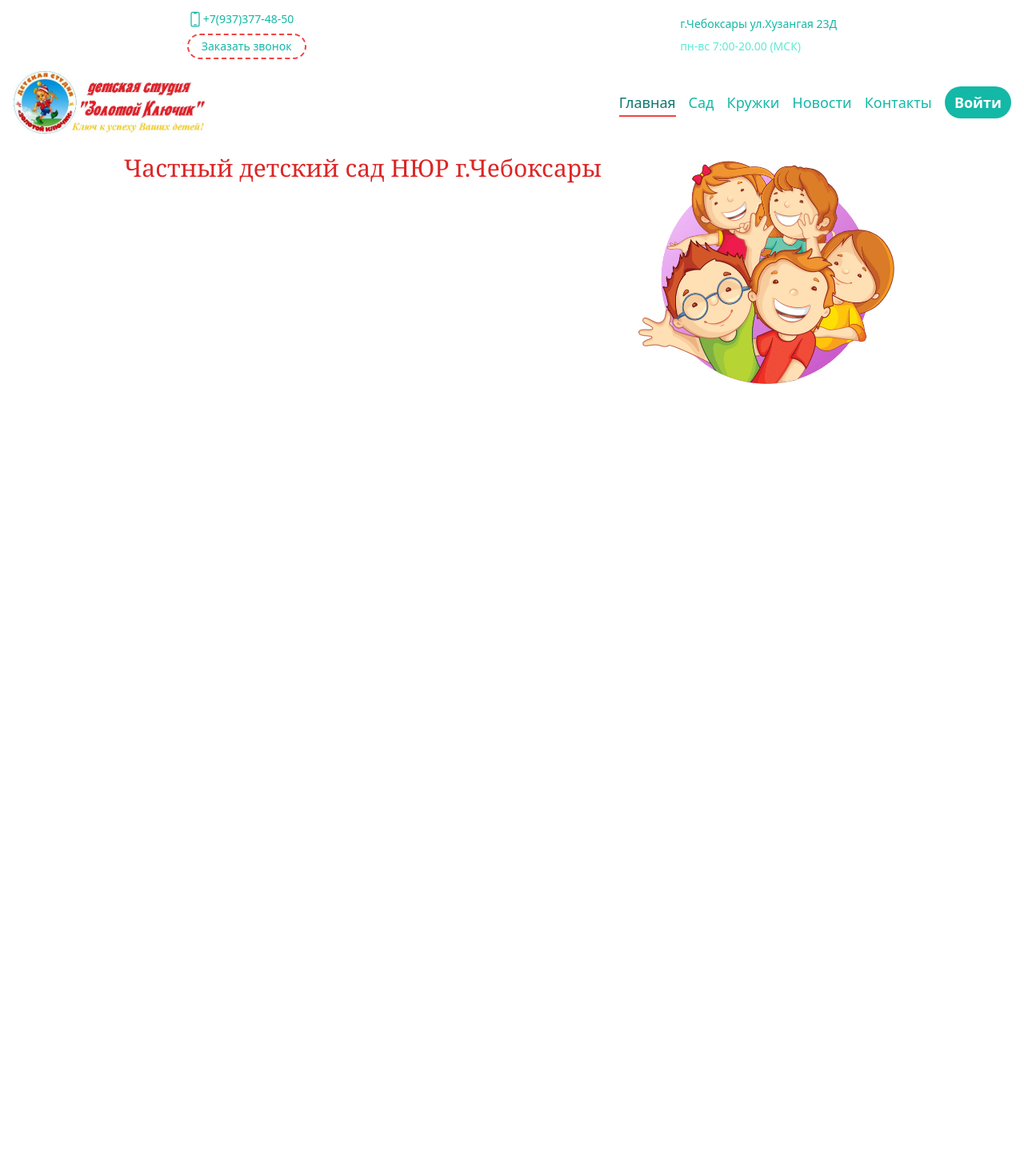
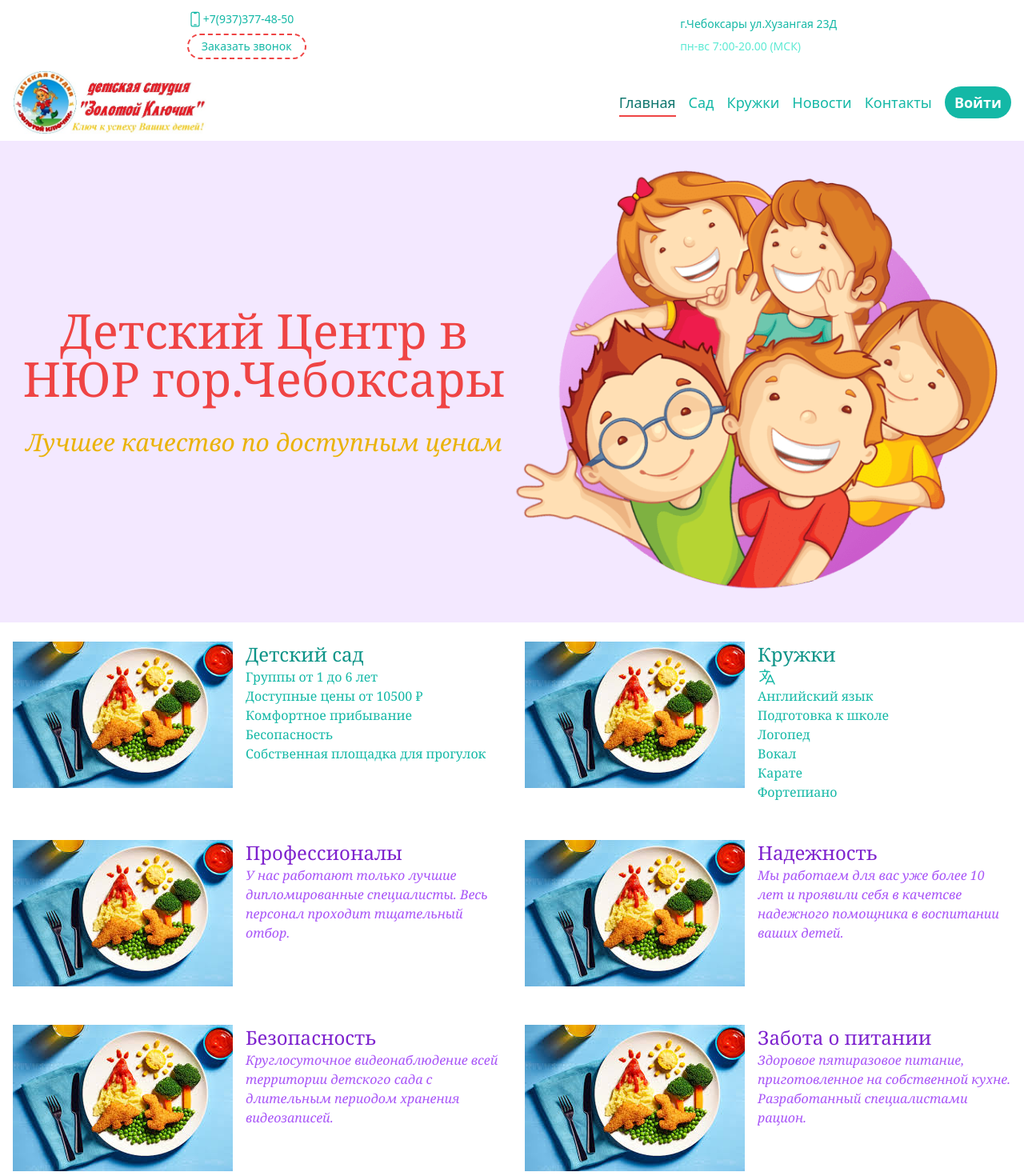
Before and after one commit to dcontm/gold-key-nuxt, a Nuxt app: page / in a window 1280 px wide. Shown: the top 1470 px of the page at 80% size. Before the commit the page ends 800 px from the top, so only its background shows below. Built offline with nearby package versions, Linux system fonts and the light colour scheme.

Commit message:
create landing

```diff
--- a/pages/index.vue
+++ b/pages/index.vue
@@ -1,14 +1,78 @@
 <template>
-  <div class="max-w-7xl">
+  <div class="max-w-8xl">
     <banner />
     <navigation />
-    <div class="flex-wrap md:flex pt-8 justify-center">
-      <div class="md:w-1/2">
-        <p class="text-3xl text-red-600 text-bold font-serif">Частный детский сад НЮР г.Чебоксары</p>
+
+    <div class="p-5 mt-4 px-5 bg-purple-100 md:flex md:w-full md:items-center">
+      <div class="font-serif text-red-500 text-4xl text-center md:text-6xl md:w-1/2">
+        Детский Центр в НЮР гор.Чебоксары
+        <div class="italic text-yellow-500 text-xl pt-4 md:text-3xl md:pt-8">Лучшее качество по доступным ценам</div>
       </div>
-      <img src="@/static/main-img.png" class="object-cover h-[500px] md:h-[300px]">
+      <img class="object-fit md:w-1/2" src="@/static/main-img.png">
     </div>
+
+    <div class="w-full md:flex md:flex-wrap font-serif text-teal-600 text-xl md:text-2xl">
+      <div class="p-4 my-2 w-full md:w-1/2">
+        <img src="@/static/landing1.jpeg" class="md:float-left md:mr-4 ">
+        <p>Детский сад</p>
+        <ul class=" text-teal-500 text-base">
+          <li class="flex">
+            Группы от 1 до 6 лет
+          </li>
+          <li>Доступные цены от 10500 ₽</li>
+          <li>Комфортное прибывание</li>
+          <li>Бесопасность</li>
+          <li>Собственная площадка для прогулок</li>
+        </ul>
+      </div>
+
+      <div class="p-4 my-2 w-full md:w-1/2">
+        <img src="@/static/landing1.jpeg" class="md:float-left md:mr-4 ">
+        <p>Кружки</p>
+        <ul class=" text-teal-500 text-base">
+          <li>
+            <svg xmlns="http://www.w3.org/2000/svg" fill="none" viewBox="0 0 24 24" stroke-width="1.5" stroke="currentColor" class="w-6 h-6">
+              <path stroke-linecap="round" stroke-linejoin="round" d="M10.5 21l5.25-11.25L21 21m-9-3h7.5M3 5.621a48.474 48.474 0 016-.371m0 0c1.12 0 2.233.038 3.334.114M9 5.25V3m3.334 2.364C11.176 10.658 7.69 15.08 3 17.502m9.334-12.138c.896.061 1.785.147 2.666.257m-4.589 8.495a18.023 18.023 0 01-3.827-5.802" />
+            </svg>
+            Английский язык
+          </li>
+          <li>
+            Подготовка к школе
+          </li>
+          <li>Логопед</li>
+          <li>Вокал</li>
+          <li>Карате</li>
+          <li>Фортепиано</li>
+        </ul>
+      </div>
+
+    </div>
+
+    <div class="w-full md:flex md:flex-wrap font-serif text-purple-700 text-xl md:text-2xl">
+      <div class="p-4 my-2 w-full md:w-1/2">
+        <img src="@/static/landing1.jpeg" class="md:float-left md:mr-4 ">
+        <p>Профессионалы</p>
+        <p class="italic text-purple-500 text-base">У нас работают только лучшие дипломированные специалисты. Весь персонал проходит тщательный отбор.</p>
+      </div>
+      <div class="p-4 my-2 w-full md:w-1/2">
+        <img src="@/static/landing1.jpeg" class="md:float-left md:mr-4">
+        <p>Надежность</p>
+        <p class="italic text-purple-500 text-base">Мы работаем для вас уже более 10 лет и проявили себя в качетсве надежного помощника в воспитании ваших детей.</p>
+      </div>
+      <div class="p-4 my-2 w-full md:w-1/2">
+        <img src="@/static/landing1.jpeg" class="md:float-left md:mr-4">
+        <p>Безопасность</p>
+        <p class="italic text-purple-500 text-base">Круглосуточное видеонаблюдение всей территории детского сада с длительным периодом хранения видеозаписей.</p>
+      </div>
+      <div class="p-4 my-2 w-full md:w-1/2">
+        <img src="@/static/landing1.jpeg" class="md:float-left md:mr-4">
+        <p>Забота о питании</p>
+        <p class="italic text-purple-500 text-base">Здоровое пятиразовое питание, приготовленное на собственной кухне. Разработанный специалистами рацион.</p>
+      </div>
+    </div>
+
   </div>
+
 </template>
 
 <script>
```
Also changed, not shown: static/landing1.jpeg (added).
